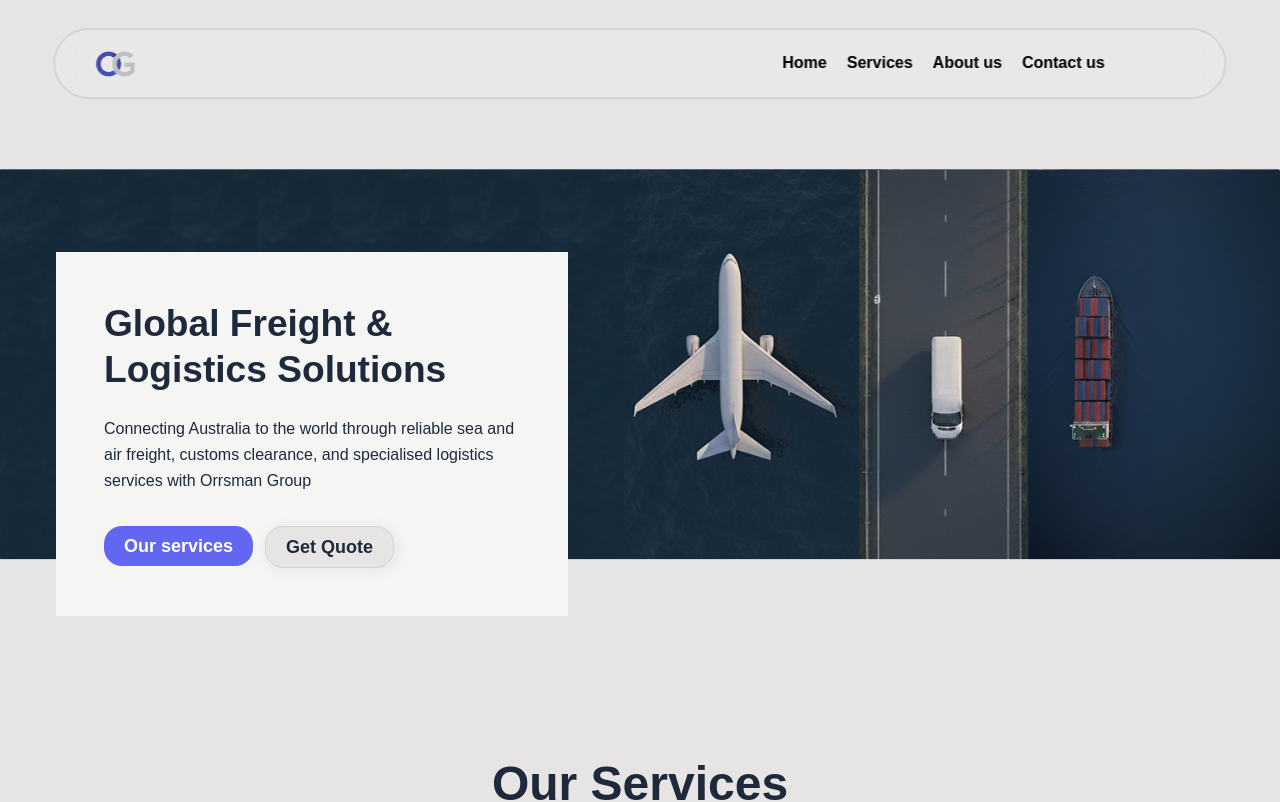
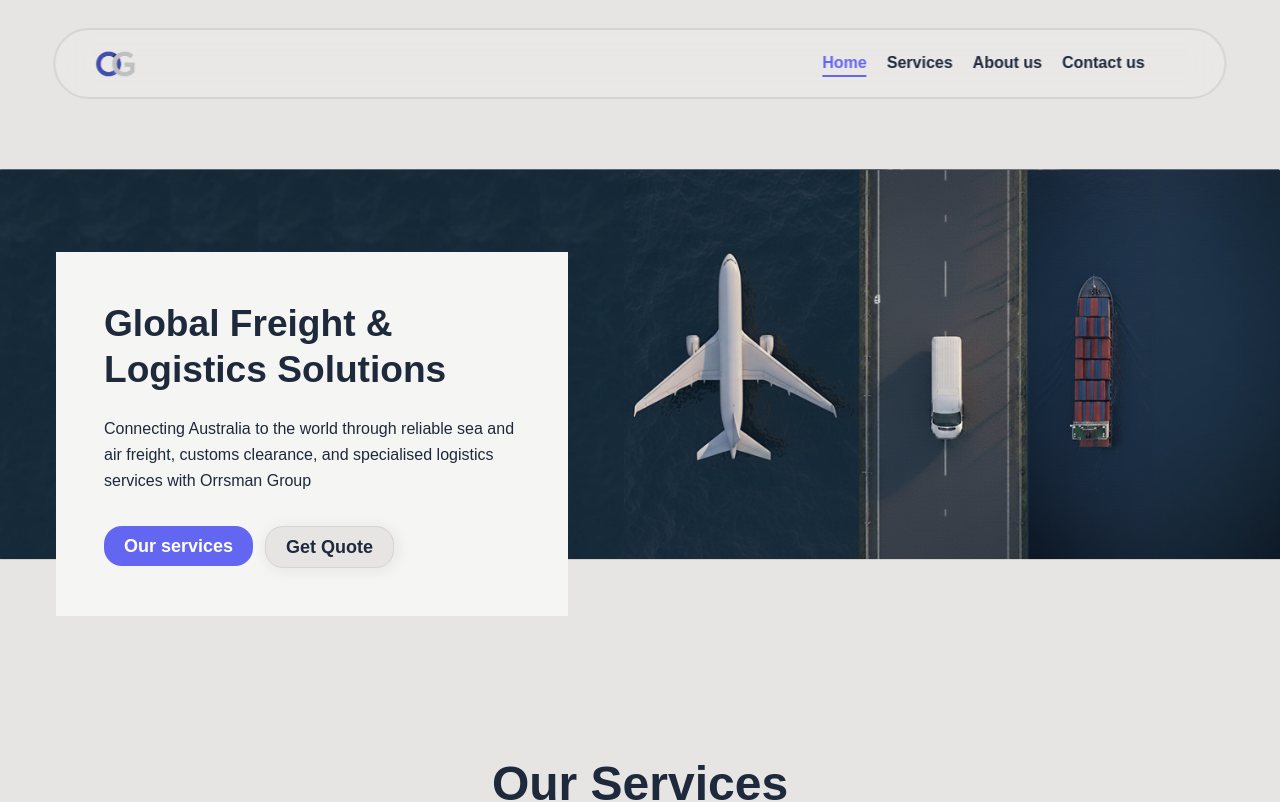
Before and after one commit to Sama2511/OrrsmanGroup, a Next.js app: page / in a window 1280 px wide. Shown: the top 802 px of the page. Built offline with nearby package versions, Linux system fonts and the light colour scheme.

Commit message:
Header changes

```diff
--- a/components/Header.tsx
+++ b/components/Header.tsx
@@ -4,8 +4,18 @@ import Image from "next/image";
 import Link from "next/link";
 import React from "react";
 import { Button } from "./ui/button";
+import { usePathname } from "next/navigation";
 export default function Header() {
   const [isOpen, setIsOpen] = React.useState(false);
+  const pathname = usePathname();
+  const navLinks = [
+    { name: "Home", href: "/" },
+    { name: "Services", href: "/services" },
+    { name: "About us", href: "/about" },
+    { name: "Contact us", href: "/contact" },
+  ];
+  const isActive = (path: string) => pathname === path;
+
   return (
     <nav
       className={`bg-card/20 fixed top-0 left-1/2 z-50 mt-7 flex w-11/12 max-w-7xl -translate-x-1/2 flex-col justify-center border-2 py-5 backdrop-blur-lg md:rounded-full ${isOpen ? "rounded-sm" : "rounded-full"}`}
@@ -21,11 +31,20 @@ export default function Header() {
               className="cursor-pointer"
             />
           </Link>
-          <div className="mr-20 hidden space-x-5 font-semibold text-black md:block">
-            <Link href="/">Home</Link>
-            <Link href="/services">Services</Link>
-            <Link href="/">About us</Link>
-            <Link href="/">Contact us</Link>
+          <div className="text-foreground mr-10 hidden space-x-5 font-semibold md:block">
+            {navLinks.map((link) => (
+              <Link
+                key={link.href}
+                href={link.href}
+                className={`hover:text-primary transition-colors ${
+                  isActive(link.href)
+                    ? "text-primary border-primary border-b-2 pb-1"
+                    : ""
+                }`}
+              >
+                {link.name}
+              </Link>
+            ))}
           </div>
         </div>
         <div className="pr-8 md:hidden">
@@ -36,10 +55,20 @@ export default function Header() {
       </div>
       {isOpen && (
         <div className="flex flex-col items-center justify-center gap-3 px-5 py-3 md:hidden">
-          <Link href="/">Home</Link>
-          <Link href="/services">Services</Link>
-          <Link href="/">About us</Link>
-          <Link href="/">Contact us</Link>
+          {navLinks.map((link) => (
+            <Link
+              key={link.href}
+              onClick={() => setIsOpen(false)}
+              href={link.href}
+              className={`w-full rounded-lg py-2 text-center transition-colors ${
+                isActive(link.href)
+                  ? "text-primary bg-primary/10 font-bold"
+                  : "hover:bg-muted"
+              }`}
+            >
+              {link.name}
+            </Link>
+          ))}
         </div>
       )}
     </nav>
```
